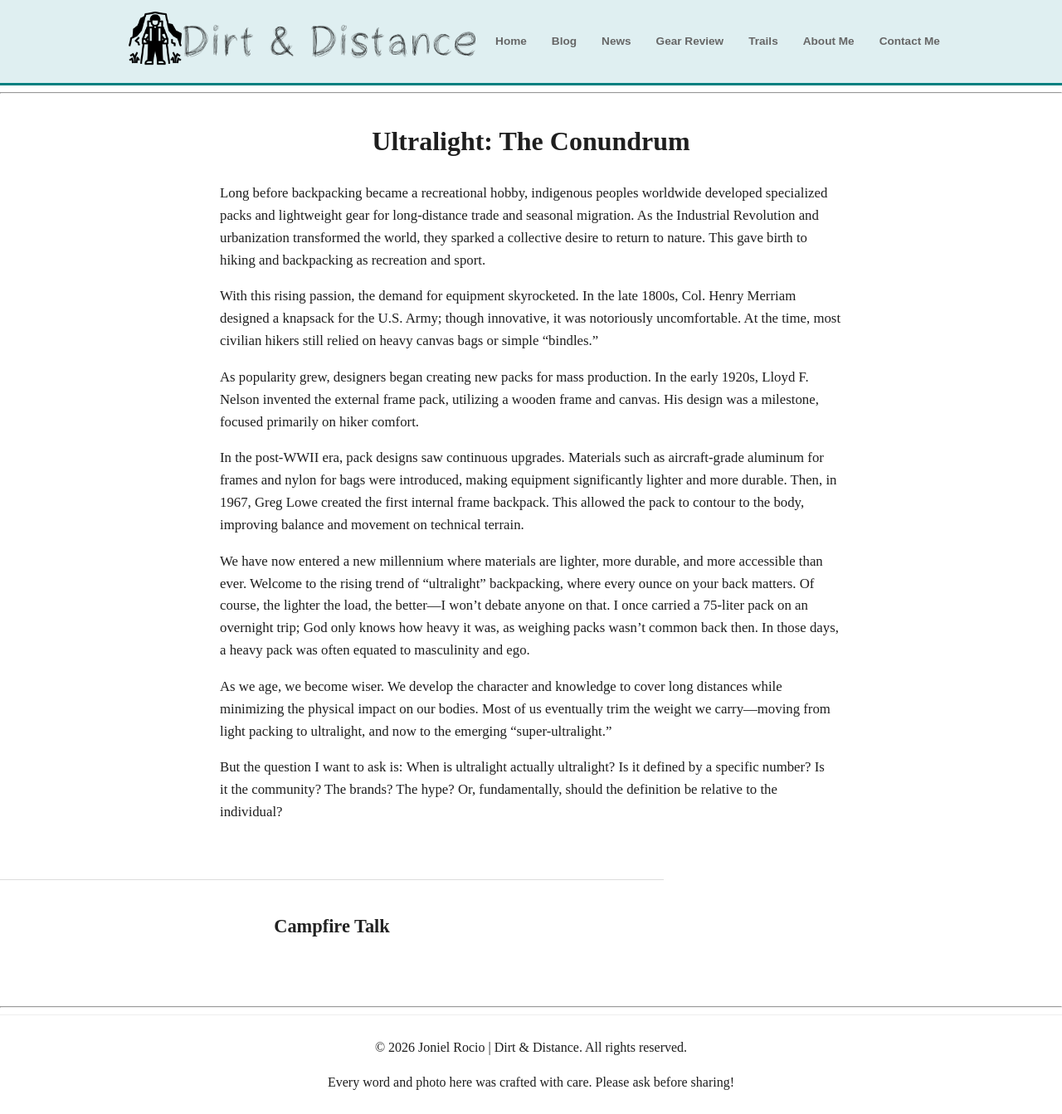
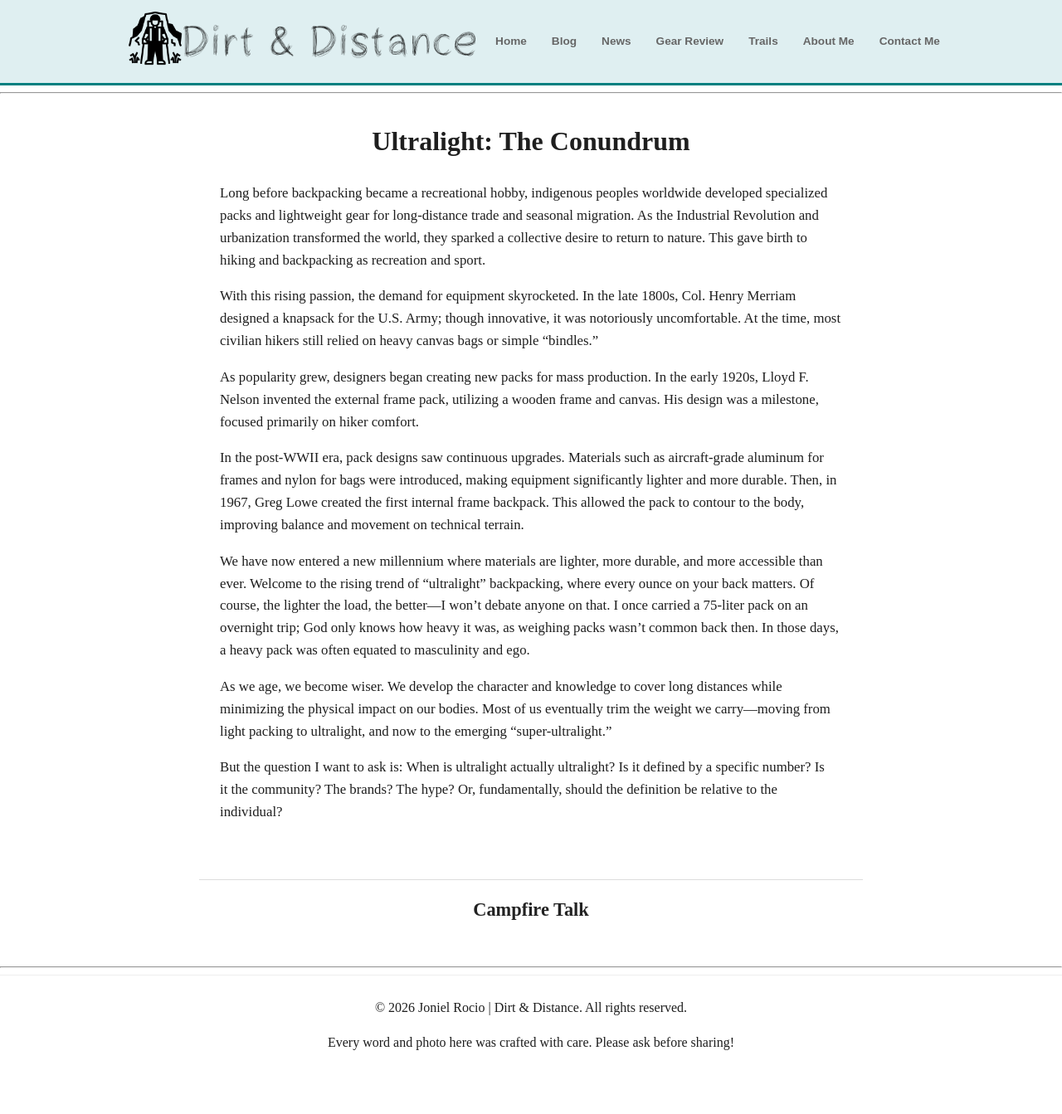
Before and after one commit to jonielrocio/jonielrocio.github.io, a Jekyll site: the page built from _posts/2026-05-03-ultralight.md, in a window 1280 px wide. Shown: the whole page at 83% size. Built offline with Jekyll 4.4.1, drawn with Linux system fonts in a browser that asks for light colours; comment, search, counter and statistics services are not loaded; after the commit the page ends 1295 px from its top, so only the background shows below that.

Commit message:
Adjust comments container styling for better layout

```diff
--- a/_layouts/modern.html
+++ b/_layouts/modern.html
@@ -37,7 +37,7 @@
       {{ content }}
 
       {% if page.comments %}
-      <section class="comments-container" style="max-width: 800px; margin-top: 50px; padding: 20px; border-top: 1px solid #ddd; box-sizing: border-box;">
+      <section class="comments-container" style="max-width: 800px; margin: 50px auto; padding: 0 25px; border-top: 1px solid #ddd; box-sizing: border-box;">
         <h2 class="trail-talk-title">Campfire Talk</h2>
         {% include disqus_comments.html %}
       </section>
```
